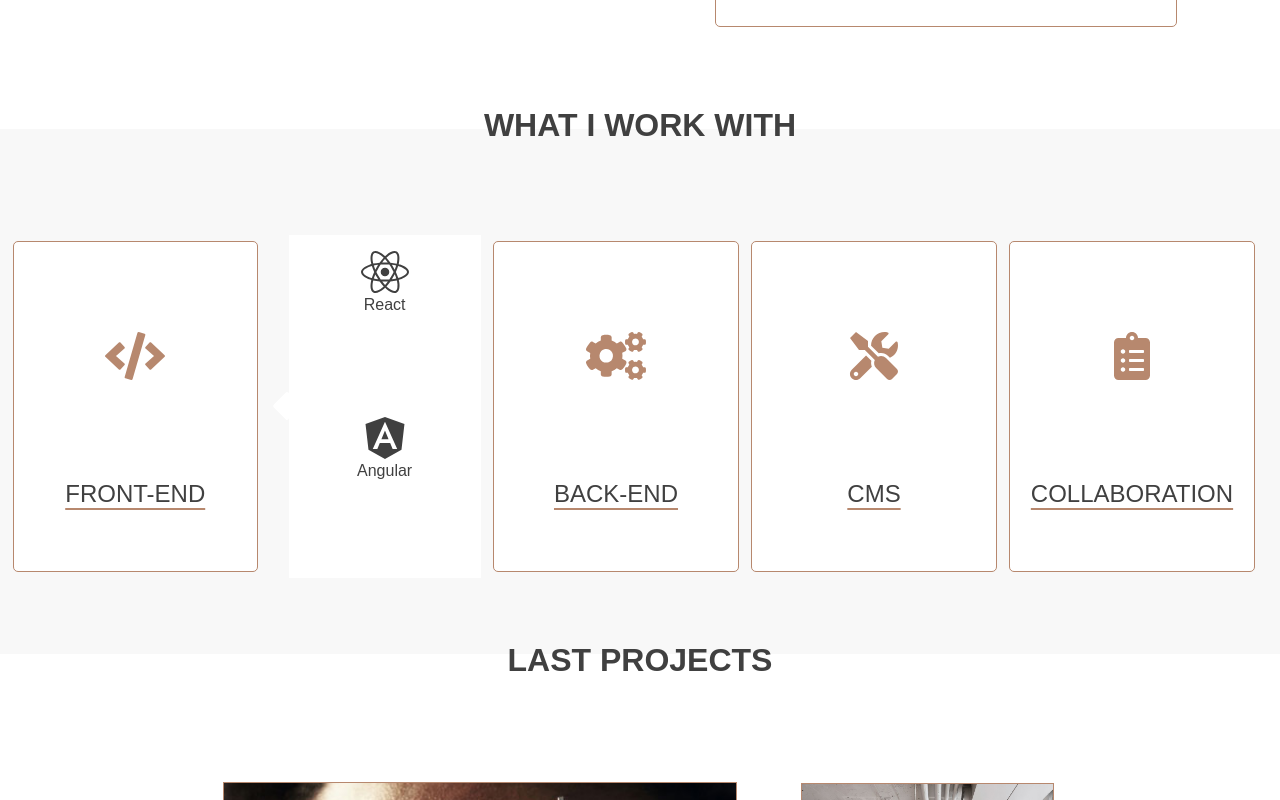
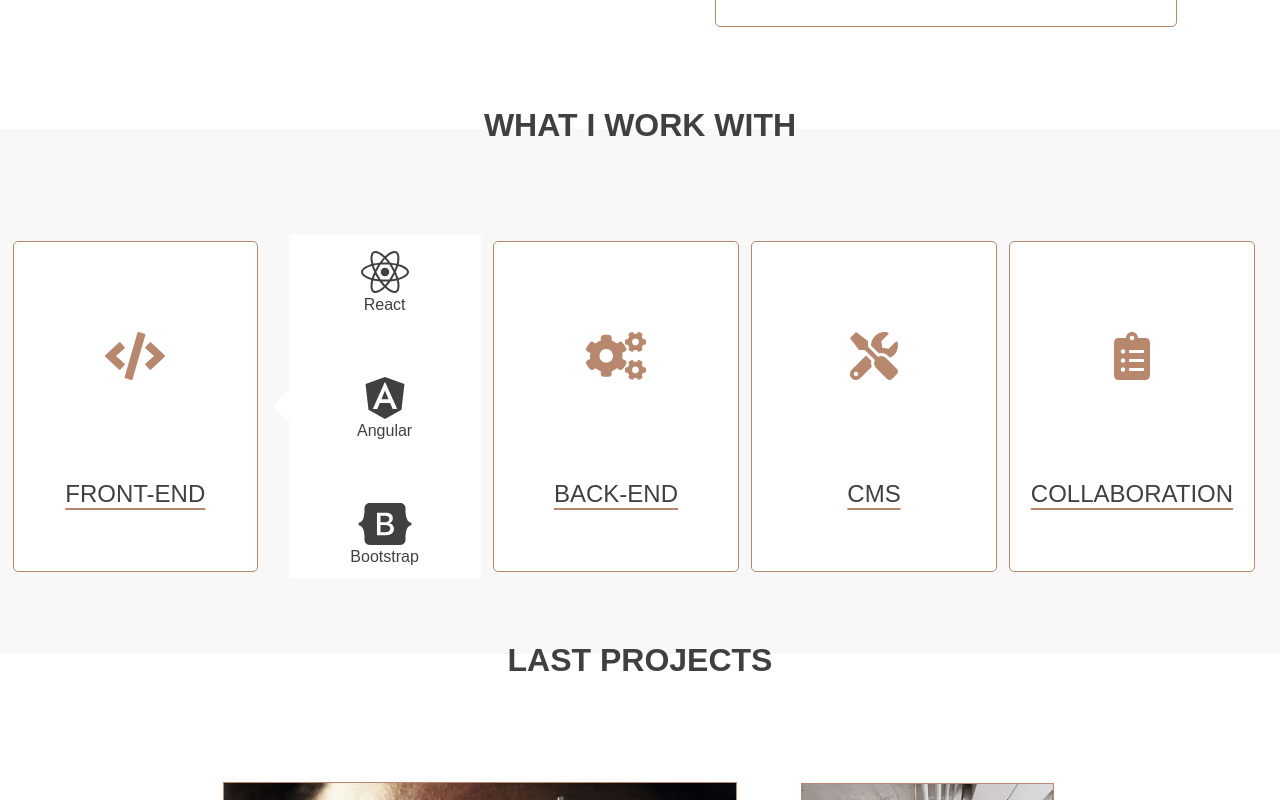
Before and after one commit to emmanuellejaldorau/my-portfolio, a React (Create React App) app: page / in a window 1280 px wide. Both pictures are taken after a click on the element "FRONT-END". Shown: the part 1345-2145 px from the top of the page. Built offline with nearby package versions, Linux system fonts and the light colour scheme.

Commit message:
fix(skills): adjusted icon margins

```diff
--- a/src/App.css
+++ b/src/App.css
@@ -112,7 +112,7 @@ body {
   background-color: #b7886e;
   padding: 10px;
   border-radius: 3px;
-  margin-bottom: 5%;
+  margin-bottom: 10%;
 }
 
 .icon-presentation{
@@ -374,9 +374,6 @@ padding: 0;
     width:30%;
   }
 
-  .cv-button{
-    margin-bottom: 5%;
-  }
 
 /*--------------------What I work with------------------------*/
   .skills {
@@ -428,7 +425,7 @@ padding: 0;
   }
 
   .skills-group{
-    margin: 0 0 100px;
+    margin: 0 0 60px;
     font-size: 3rem;
   }
 
```
